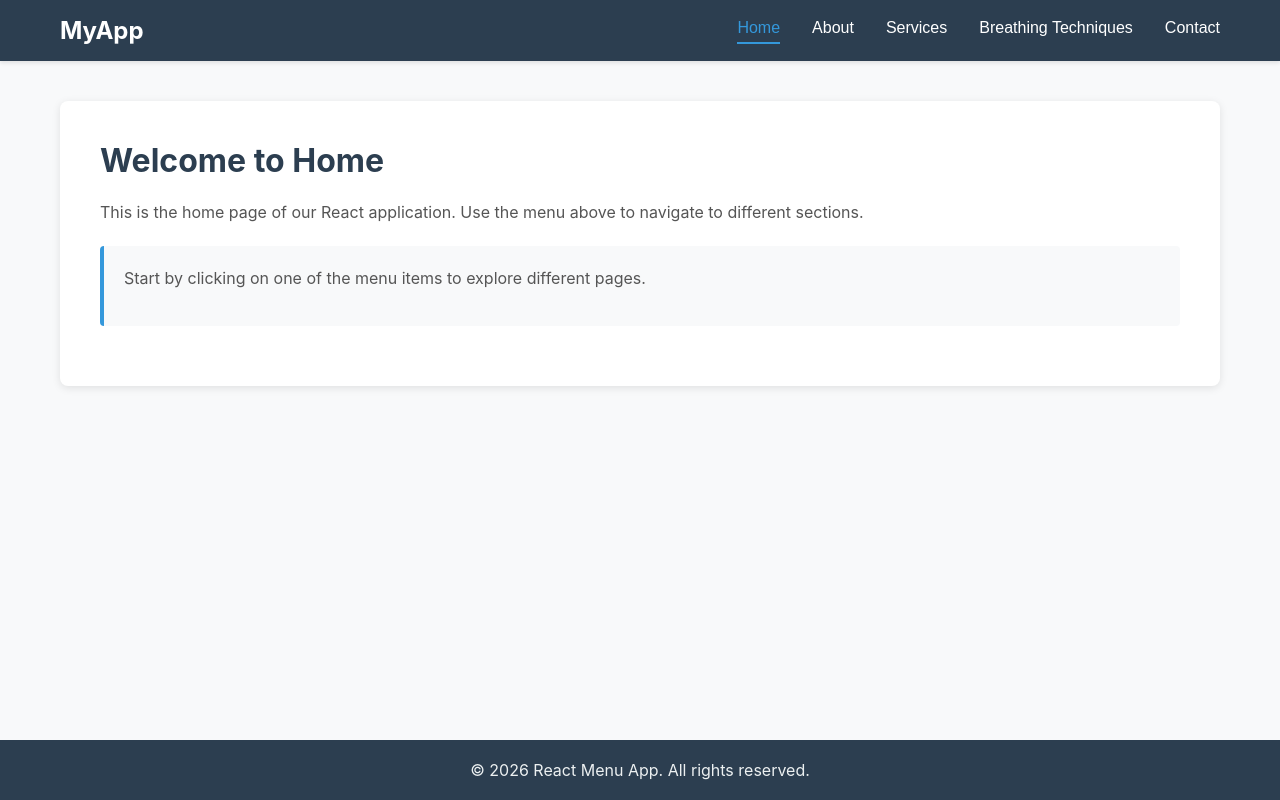
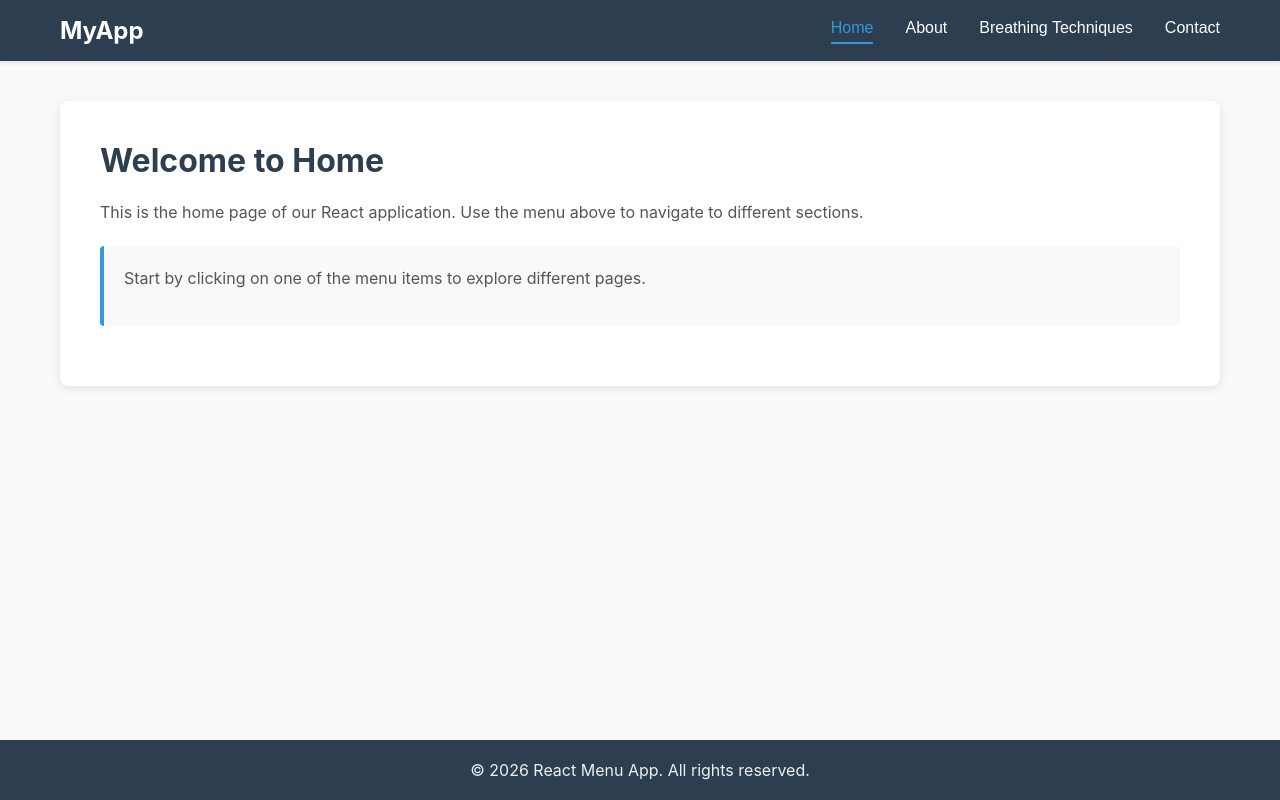
Before and after one commit to varun-maraka/varun-maraka.github.io, a React (Create React App) app: page / in a window 1280 px wide. Built offline with nearby package versions, Linux system fonts and the light colour scheme.

Commit message:
Removed Services menu item

```diff
--- a/src/App.js
+++ b/src/App.js
@@ -2,7 +2,6 @@ import React, { useState, useEffect } from 'react';
 import Navigation from './components/Navigation';
 import Home from './pages/Home';
 import About from './pages/About';
-import Services from './pages/Services';
 import Contact from './pages/Contact';
 import BreathingTechniques from './pages/BreathingTechniques';
 import './App.css';
@@ -24,8 +23,6 @@ function App() {
     switch (currentPage) {
       case 'about':
         return <About />;
-      case 'services':
-        return <Services />;
       case 'contact':
         return <Contact />;
       case 'breathing-techniques':
--- a/src/components/Navigation.js
+++ b/src/components/Navigation.js
@@ -25,14 +25,6 @@ function Navigation({ currentPage, onMenuClick }) {
           </li>
           <li className="nav-item">
             <button
-              className={`nav-link ${currentPage === 'services' ? 'active' : ''}`}
-              onClick={() => onMenuClick('services')}
-            >
-              Services
-            </button>
-          </li>
-          <li className="nav-item">
-            <button
               className={`nav-link ${currentPage === 'breathing-techniques' ? 'active' : ''}`}
               onClick={() => onMenuClick('breathing-techniques')}
             >
--- a/src/pages/Services.js
+++ /dev/null
@@ -1,29 +0,0 @@
-import React from 'react';
-import './Pages.css';
-
-function Services() {
-  const services = [
-    { id: 1, name: 'Web Development', description: 'Building modern and responsive web applications' },
-    { id: 2, name: 'UI/UX Design', description: 'Creating beautiful and intuitive user interfaces' },
-    { id: 3, name: 'Consulting', description: 'Expert advice on technology and best practices' },
-    { id: 4, name: 'Support & Maintenance', description: '24/7 support and regular maintenance services' }
-  ];
-
-  return (
-    <div className="page services-page">
-      <h2>Our Services</h2>
-      <p>We provide a wide range of professional services to meet your needs.</p>
-
-      <div className="services-grid">
-        {services.map(service => (
-          <div key={service.id} className="service-card">
-            <h3>{service.name}</h3>
-            <p>{service.description}</p>
-          </div>
-        ))}
-      </div>
-    </div>
-  );
-}
-
-export default Services;
```
